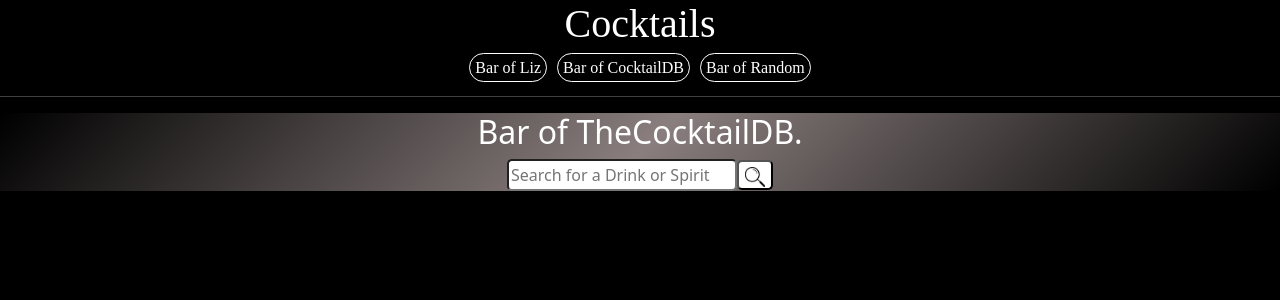
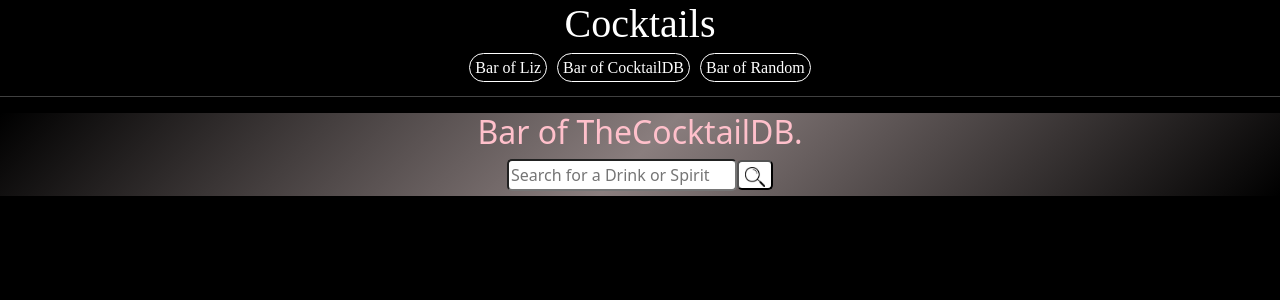
Before and after one commit to ESedrak/cocktail-list, a React (Create React App) app: page /more in a window 1280 px wide. Shown: the top 300 px of the page. Built offline with nearby package versions, Linux system fonts and the light colour scheme; no server answers.

Commit message:
installed parser js (wasn't running) and changing heading color

```diff
--- a/package.json
+++ b/package.json
@@ -3,11 +3,15 @@
   "version": "0.1.0",
   "private": true,
   "dependencies": {
+    "-": "^0.0.1",
     "@testing-library/jest-dom": "^5.16.4",
     "@testing-library/react": "^13.1.1",
     "@testing-library/user-event": "^13.5.0",
     "axios": "^0.27.2",
     "bootstrap": "^5.1.3",
+    "http": "^0.0.1-security",
+    "js": "^0.1.0",
+    "parser": "^0.1.4",
     "react": "^18.0.0",
     "react-bootstrap": "^2.3.1",
     "react-dom": "^18.0.0",
--- a/src/MoreCocktail.css
+++ b/src/MoreCocktail.css
@@ -1,11 +1,16 @@
 .MoreCocktail {
   background: linear-gradient(135deg, black, rgb(138, 126, 126), black);
+}
+
+.MoreCocktail-heading {
+  color: pink;
 }
 
 .MoreCocktail-searchbar {
   width: 230px;
   border-radius: 5px;
   padding: 2px;
+  margin-bottom: 5px;
 }
 
 .MoreCocktail-button {
--- a/src/MoreCocktail.js
+++ b/src/MoreCocktail.js
@@ -37,7 +37,7 @@ const MoreCocktail = (props) => {
   if (loaded) {
     return (
       <div className="MoreCocktail">
-        <h2>Bar of TheCocktailDB.</h2>
+        <h2 className="MoreCocktail-heading">Bar of TheCocktailDB.</h2>
         <form onSubmit={handleSearch}>
           <input
             type="search"
```
Also changed, not shown: 1 other file (tests, documents, lock files or other folders).
